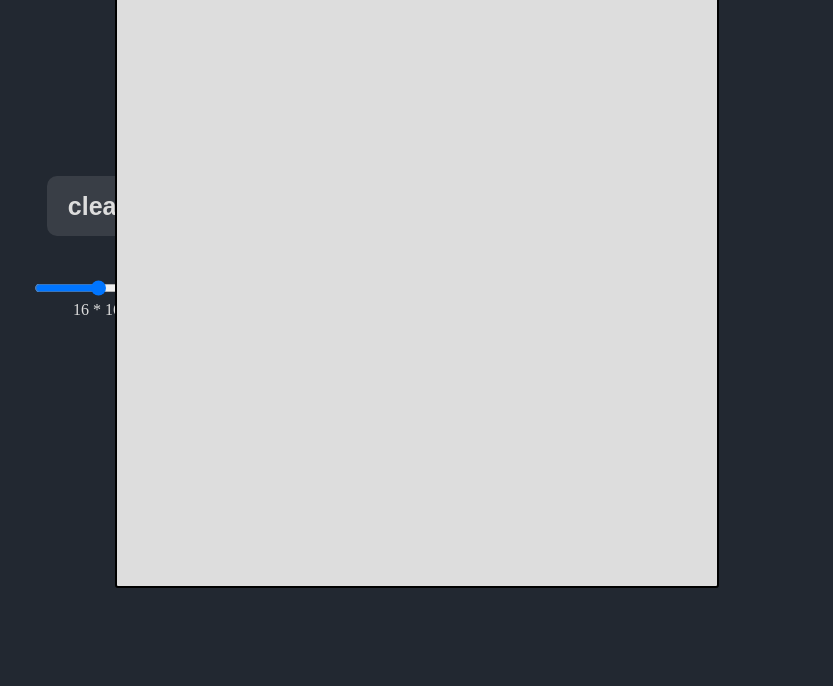
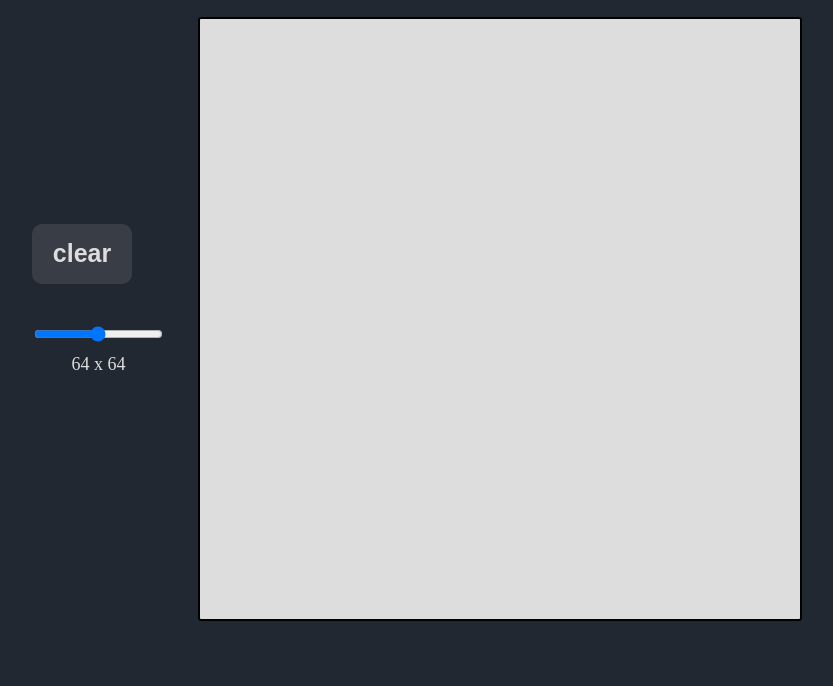
Before and after one commit to mhmad-alaa/sketcher, a plain HTML site: page index.html in a window 1280 px wide. Shown: the part 114-800 px from the top of the page, without its empty margins (223-1056 px from the left). Drawn offline with Linux system fonts and the light colour scheme.

Commit message:
feat: improve layout with flexboxes

```diff
--- a/index.html
+++ b/index.html
@@ -2,11 +2,11 @@
 <html>
     <head>
         <meta charset="UTF-8">
-        <title>sketch</title>
+        <title>sketcher</title>
         <meta http-equiv="X-UA-Compatible" content="IE=edge">
         <meta name="viewport" content="width=device-width, initial-scale=1.0">
-        <link rel="stylesheet" href="style.css">
-        <script type="text/javascript" src="script.js"> </script>
+        <link rel="stylesheet" href="./style.css">
+        <script type="text/javascript" src="./script.js" defer> </script>
     </head>
     <body>
         <header class="header">
@@ -15,8 +15,10 @@
         <main class="main">
             <div class="controls">
                 <button class="clear">clear</button>
-                <input class="balette-range" type="range" min="1" max="128" value="64">
-                <span class="balette-txt">16 * 16</span>
+                <div class="slider-controls">
+                <input class="slider" type="range" min="1" max="128" value="64">
+                <span class="slider-value"></span>
+            </div>
             </div>
             <div class="main-frame"></div>
         </main>
--- a/script.js
+++ b/script.js
@@ -0,0 +1,42 @@
+
+let slider = document.querySelector('.slider');
+let sliderValue = document.querySelector('.slider-value');
+let clearBtn = document.querySelector('.clear');
+
+
+slider.addEventListener('input', () => {
+    sliderValue.innerText = `${slider.value} x ${slider.value}`;
+    drawGrid(slider.value);
+});
+
+function drawGrid(density) {
+    const gridContainer = document.querySelector('.main-frame');
+    gridContainer.innerHTML = '';
+    for (let r = 0; r < density; ++r) {
+        const row = document.createElement('div');
+        row.classList.add('row');
+        for (let c = 0; c < density; ++c) {
+            const cell = document.createElement('div');
+            cell.classList.add('cell');
+            cell.addEventListener('mouseover', mouseoverHandler);
+            row.appendChild(cell);
+        }
+        gridContainer.appendChild(row);
+    }
+}
+
+
+document.body.onmousedown = () => mouseClickedStatus = 1;
+document.body.onmouseup = () => mouseClickedStatus = 0;
+
+function mouseoverHandler(e) {
+  if (mouseClickedStatus)
+    e.target.style.backgroundColor = '#111720';
+}
+
+function init() {
+    sliderValue.innerText = `${slider.value} x ${slider.value}`;
+    drawGrid(slider.value);
+}
+
+init();
--- a/style.css
+++ b/style.css
@@ -1,27 +1,29 @@
-
 :root {
   --primary-light: #ddd;
   --primary-dark: #222831;
   --secondary-dark: #393e46;
   --secondary-dark-hover: #4a4f57;
   --secondary-dark-active: #5b5f68;
-    --header: #111720;
+  --draw: #111720;
 }
 
-
 body {
-    display: flex;
-    align-items: center;
-    justify-content: center;
-
   background-color: var(--primary-dark);
   color: var(--primary-light);
 }
 
-.main {
+.controls {
+  display: flex;
+  align-items: flex-start;
+  flex-direction: column;
+  gap: 40px;
+}
+
+.slider-controls {
   display: flex;
   align-items: center;
-    justify-content: center;
+  flex-direction: column;
+  gap: 10px;
 }
 
 .game-title {
@@ -40,35 +42,30 @@ body {
   border-radius: .5%;
   border: 2px solid black;
 
-    position: absolute;
-    top: 50%;
-    left: 50%;
-    transform: translate(-50%, -50%);
+  display: flex;
+  align-items: center;
+  justify-content: center;
+  margin-top: 40px;
 
   background-color: var(--primary-light);
 }
 
 .clear {
-    position: absolute;
-    top: 40%;
-    left: 25%;
-    transform: translate(-50%, -50%);
   width: 100px;
   height: 60px;
   font-size: 25px;
 }
 
-.balette-range {
-    position: absolute;
-    top: 50%;
-    left: 25%;
-    transform: translate(-50%, -50%);
+.game-title {
+  display: flex;
+  align-items: center;
+  justify-content: center;
+  margin-left: 150px;
 }
-.balette-txt {
-    position: absolute;
-    top: 53%;
-    left: 25%;
-    transform: translate(-50%, -50%);
+
+.slider-value {
+  color: var(--primary-light);
+  font-size: large;
 }
 
 .main {
@@ -86,3 +83,20 @@ button {
 
   border: none;
 }
+
+button:hover {
+  background-color: var(--secondary-dark-hover);
+}
+
+button:active {
+  background-color: var(--secondary-dark-active);
+}
+
+.row {
+  display: flex;
+  flex: 1;
+}
+
+.cell {
+  flex: 1;
+}
```
Lines whose indentation alone changed are shown as unchanged.
